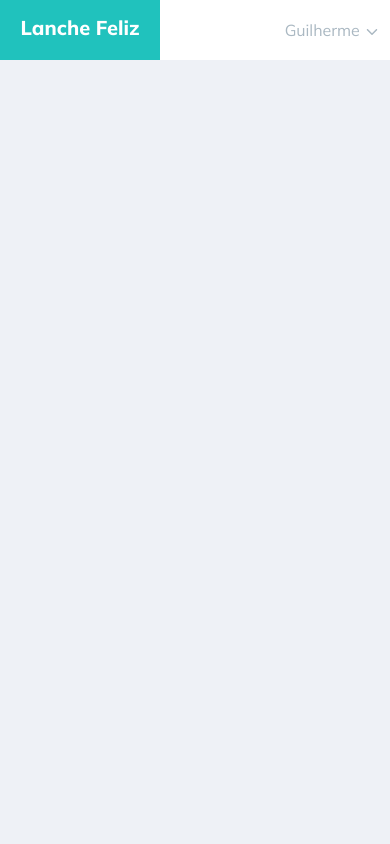
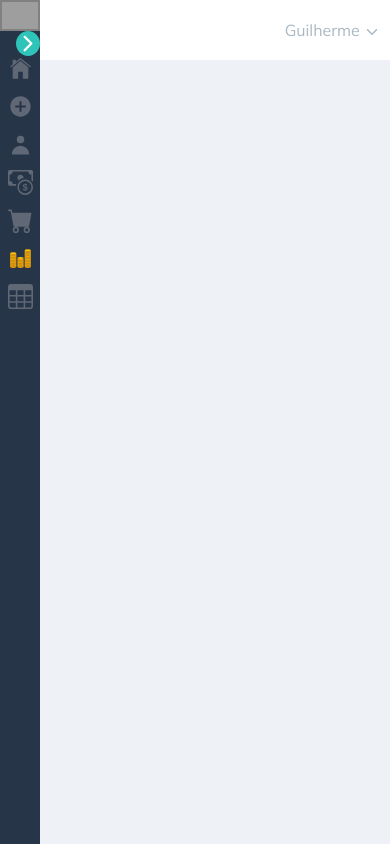
Before and after one commit to GuilhermeDevv/projeto-lanchonete, a React (Vite) app in the folder pedido lanchonete/: page /admin in a window 390 px wide. Built offline with nearby package versions, Linux system fonts and the light colour scheme; grey boxes are pictures that could not be loaded.

Commit message:
finalização visual do menu lateral

```diff
--- a/pedido lanchonete/src/components/Adm/C_adm.jsx
+++ b/pedido lanchonete/src/components/Adm/C_adm.jsx
@@ -1,47 +1,81 @@
 import React, { useState } from 'react';
-import { ContainerAdm, ContentAdm, NomeSite, Header, User, OptionUser } from "./style"
-import { IoIosArrowDown, IoIosArrowUp } from "react-icons/io"
+import { ContainerAdm, ContentAdm, MenuSite, Header, User, OptionUser, Logo, IconOpenAndClose } from "./style"
+import { IoIosArrowDown, IoIosArrowUp, IoIosHome, IoMdAddCircle, IoIosArrowBack, IoIosArrowForward } from "react-icons/io"
+import { HiUser } from "react-icons/hi"
+import { BsCashCoin, BsFillCartFill, BsTable } from "react-icons/bs"
+import { FcSalesPerformance } from "react-icons/fc"
+import logo from "../../assets/logo.png"
+
 
 export function C_adm() {
 
 
     const [icon, setIcon] = useState(true)
+    const [iconLeft, setIconLeft] = useState(false)
+    const styleIconLeft = { fontSize: "25px", color: "#606875", marginRight: "7px" }
+    const styleIconOpenAndClose = { fontSize: "25px", color: "white", background: '#2fc4ba', borderRadius: "50%" }
+    return (
 
-
-    return (
         <ContainerAdm>
             <ContentAdm>
+                <MenuSite animate={iconLeft ? "open" : "close"} >
+                    <Logo src={logo} />
+                    <div>
+                        <IconOpenAndClose onClick={() => { setIconLeft(!iconLeft) }}>
+                            {!iconLeft ? <IoIosArrowForward style={styleIconOpenAndClose} /> : <IoIosArrowBack style={styleIconOpenAndClose} />}
+                        </IconOpenAndClose>
+                        <ul>
+                            <li>
+                                <IoIosHome style={styleIconLeft} />
+                                <span>INICIO</span >
+                            </li>
+                            <li>
+                                <IoMdAddCircle style={styleIconLeft} />
+                                <span>CAD. FUNCIONÁRIO</span >
+                            </li>
+                            <li>
+                                <HiUser style={styleIconLeft} />
+                                <span>CLIENTES</span >
+                            </li>
+                            <li>
+                                <BsCashCoin style={styleIconLeft} />
+                                <span>FATURAMENTO</span>
+                            </li>
+                            <li>
+                                <BsFillCartFill style={styleIconLeft} />
+                                <span>PRODUTOS</span>
+                            </li>
+                            <li>
+                                <FcSalesPerformance style={styleIconLeft} />
+                                <span>VENDAS</span>
+                            </li>
+                            <li>
+                                <BsTable style={styleIconLeft} />
+                                <span>PEDIDOS</span>
+                            </li>
+                        </ul>
+
+                    </div>
+
+                </MenuSite>
+
                 <Header>
-                    <NomeSite>
-                        Lanche Feliz
-                    </NomeSite>
-                    <User onClick={() => { setIcon(!icon) }}>
-                        <span>
+                    <User >
+                        <span onClick={() => { setIcon(!icon) }}>
                             Guilherme {icon ? <IoIosArrowDown style={{ verticalAlign: "middle" }} /> : <IoIosArrowUp style={{ verticalAlign: "middle" }} />}
                         </span>
                         <OptionUser animate={icon ? "fadeInUp" : "fadeInDown"} >
                             <ul >
                                 <li >
-                                    <span >Pedidos</span>
+
+                                    <span>Configuração</span>
                                 </li>
                                 <li >
 
-                                    <span >Financias</span>
-                                </li>
-                                <li >
-
-                                    <span >Contas</span>
-                                </li>
-                                <li >
-
-                                    <span >Sair</span>
+                                    <span>Sair</span>
                                 </li>
                             </ul>
-
                         </OptionUser >
-
-
-
                     </User>
                 </Header>
 
--- a/pedido lanchonete/src/components/Adm/style.js
+++ b/pedido lanchonete/src/components/Adm/style.js
@@ -1,4 +1,4 @@
-import styled from "styled-components";
+import styled, { keyframes } from "styled-components";
 
 export const ContainerAdm = styled.div`
 background-color: #eef1f6;
@@ -19,17 +19,66 @@ width: 100%;
 height: 6rem;
 position: fixed;
 `
-export const NomeSite = styled.h1`
-display: inline;
-background-color: #20c2bd;
-max-width: 160px;
+export const MenuSite = styled.section`
+position: fixed;
+z-index: 1;
+display: flex;
+flex-direction: column;
+background-color: #273549;
+max-width: 140px;
 width: 100%;
-height: 6rem;
-color: white;
-font-size: clamp(1.5rem,2rem,4.2rem);
-text-align: center;
-padding-top: 15px;
+max-height:100vh;
+height: 100%;
+align-items: center;
+overflow: hidden;
 
+@media (max-width:670px){
+  animation-name:  ${({ animate }) => animate};
+  animation-duration: 0.4s;
+  animation-fill-mode: both;
+
+}
+@keyframes close {
+from {
+  max-width: 140px;
+  width: 100%;
+}
+to {
+  max-width: 40px;
+  width: 100%;
+}
+}
+
+
+@keyframes open {
+  from {
+    max-width: 40px;
+    width: 100%;
+  }
+  to {
+    max-width: 140px;
+    width: 100%;
+  }
+}
+& div  {
+    width: 100%;
+    padding-left: 8px;
+    overflow: hidden;
+
+
+    & ul li{
+      position: relative;
+      white-space: nowrap;
+      margin-bottom: 10px;
+      position: relative;
+      color:white;
+      & span{
+        position: absolute;
+        top: 8px;
+      }
+    }
+
+  }
 
 `
 export const User = styled.div`
@@ -44,10 +93,6 @@ cursor: pointer;
           margin-right: 1rem;
           font-size: 16px;
           text-transform: capitalize;
-
-
-
-
         }
 
 `
@@ -126,3 +171,18 @@ animation-fill-mode: both;
 }
 
 `
+export const Logo = styled.img`
+background-color: white;
+border: solid 2px gray;
+
+`
+export const IconOpenAndClose = styled.div`
+display: none;
+ @media (max-width:670px){
+
+  display: flex;
+  justify-content: end;
+  position: relative;
+}
+
+`
```
Lines whose indentation alone changed are shown as unchanged.
